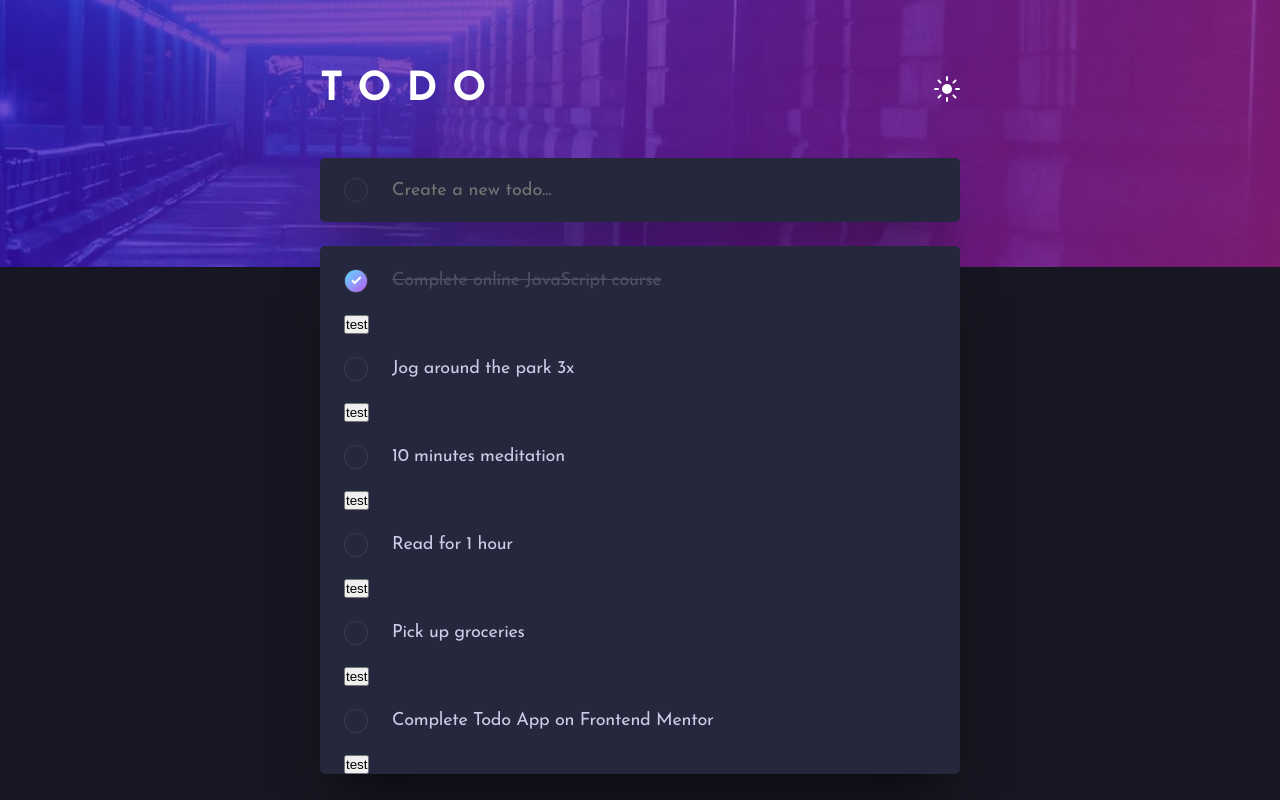
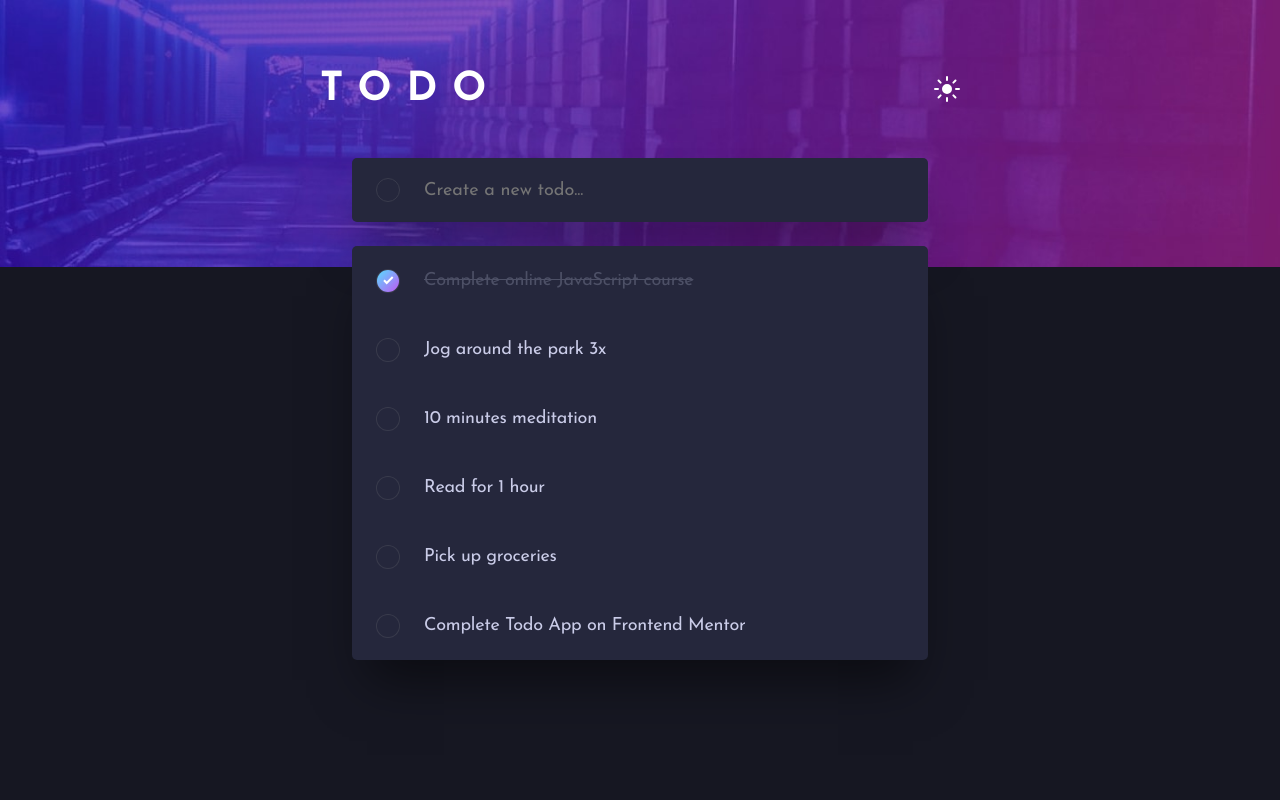
Before and after one commit to Alain-sys/todo-app, a React (Create React App) app: page / in a window 1280 px wide. Shown: the top 800 px of the page. Built offline with nearby package versions, Linux system fonts and the light colour scheme.

Commit message:
js: add cross on hover

```diff
--- a/src/components/Main/Main.css
+++ b/src/components/Main/Main.css
@@ -1,5 +1,5 @@
 main {
-  width: 50%;
+  width: 45%;
   display: flex;
   flex-direction: column;
   margin-bottom: 20rem;
@@ -89,10 +89,14 @@ main {
 }
 
 .list__items {
-  padding-left: 24px;
+  display: flex;
+  justify-content: space-between;
+  align-items: center;
+  padding: 0 24px;
 }
 
 .list__label {
+  width: 100%;
   display: flex;
   align-items: center;
   gap: 24px;
@@ -101,6 +105,10 @@ main {
   padding: 1.25em 0;
   letter-spacing: -0.25px;
   line-height: 18px;
+  cursor: pointer;
+
+  /* flex-wrap: wrap; */
+  /* line-break: anywhere; */
 }
 
 .list__label_dark.checked {
@@ -160,3 +168,13 @@ main {
 .list__checkbox:checked::before {
   background: center no-repeat url('../../assets/icon-check.svg'), linear-gradient(135deg, hsl(192, 100%, 67%), hsl(280, 87%, 65%));
 }
+
+.list__delete {
+  background-color: transparent;
+  border: none;
+  cursor: pointer;
+  opacity: 0;
+  transition: 0.4s;
+  width: 18px;
+  height: 18px;
+}
--- a/src/components/Main/Main.js
+++ b/src/components/Main/Main.js
@@ -1,11 +1,24 @@
 import { useState } from 'react';
 import './Main.css';
+import cross from '../../assets/icon-cross.svg';
 
 const OutputFormSubmit = (props) => {
-  console.log(props.formSubmit);
+  // console.log(props.formSubmit);
+  const animationHoverOn = (e) => {
+    e.style.opacity = '1';
+  };
+
+  const animationHoverOff = (e) => {
+    e.style.opacity = '0';
+  };
+
   const rows = props.formSubmit.map((element, index) => {
     return (
-      <div className="list__items" key={index}>
+      <div
+        className="list__items"
+        key={index}
+        onMouseEnter={(e) => animationHoverOn(e.currentTarget.childNodes[1])}
+        onMouseLeave={(e) => animationHoverOff(e.currentTarget.childNodes[1])}>
         <label className={`list__label list__label_${props.themeClass} ${element.checked ? 'checked' : ''}`}>
           <input
             type="checkbox"
@@ -16,7 +29,9 @@ const OutputFormSubmit = (props) => {
           />
           {element.text}
         </label>
-        <button onClick={() => props.removeCharacter(index)}>test</button>
+        <button className="list__delete" onClick={() => props.removeCharacter(index)}>
+          <img src={cross} alt="cross" />
+        </button>
       </div>
     );
   });
```
